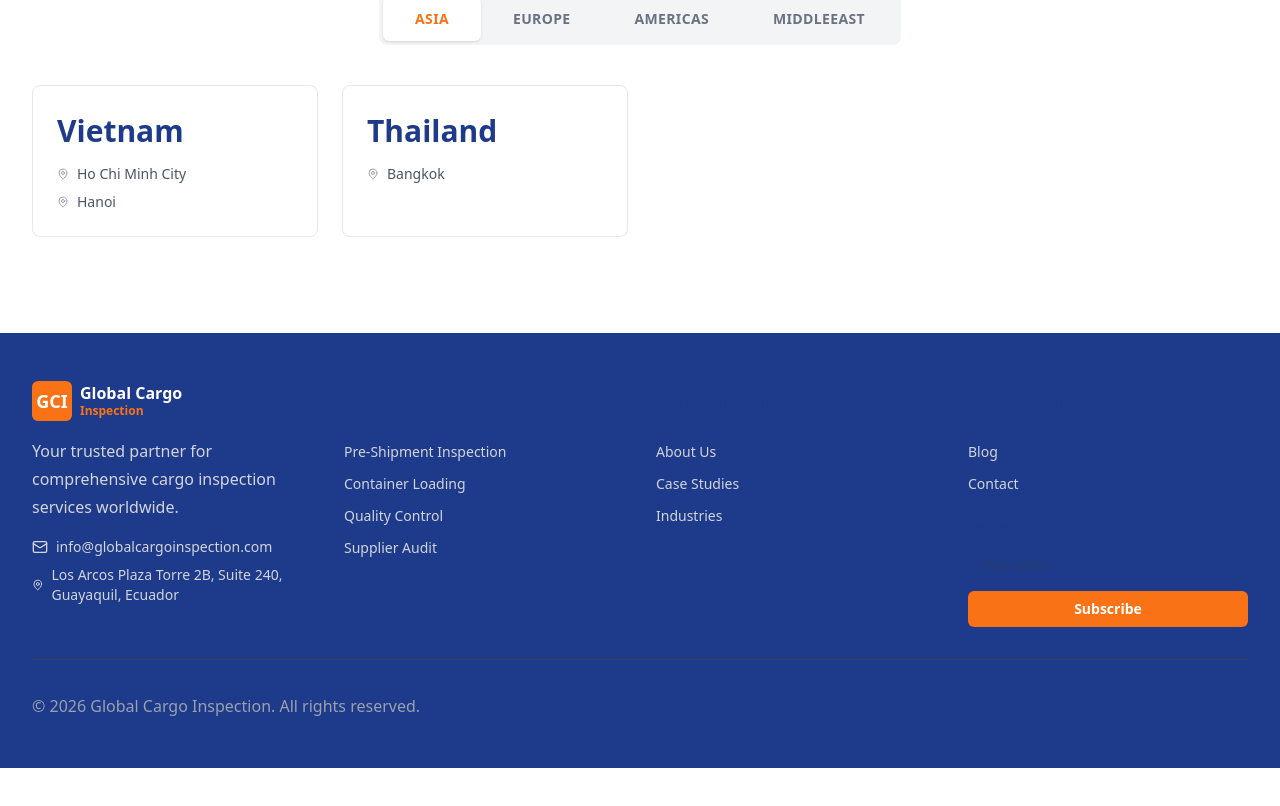
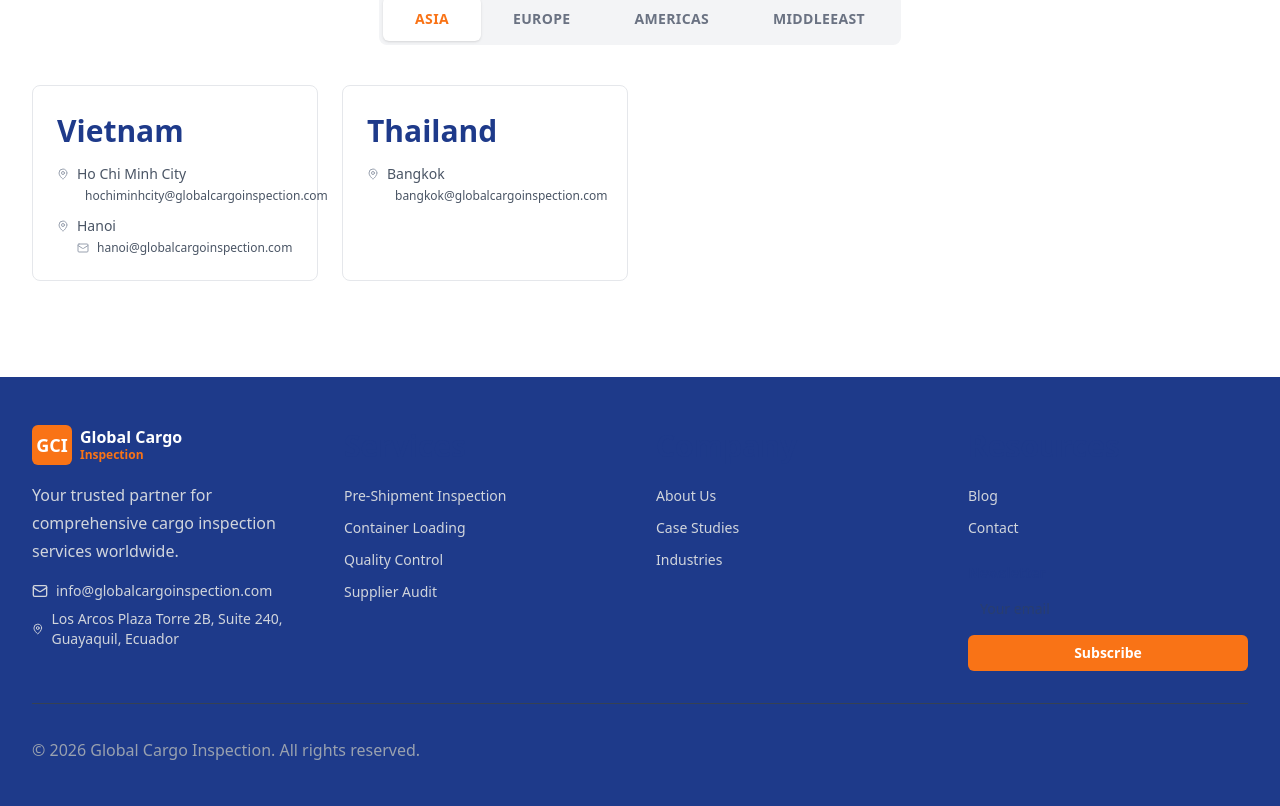
Before and after one commit to Markcarrod/global-cargo-inspection, a Next.js app: page /contact in a window 1280 px wide. Shown: the part 1377-2183 px from the top of the page. Before the commit the page ends 2145 px from the top, so only its background shows below. Built offline with nearby package versions, Linux system fonts and the light colour scheme.

Commit message:
Update contact page with city-specific emails

```diff
--- a/app/contact/page.tsx
+++ b/app/contact/page.tsx
@@ -15,13 +15,40 @@
 
 const offices = {
     asia: [
-        { country: 'Vietnam', cities: ['Ho Chi Minh City', 'Hanoi'] },
-        { country: 'Thailand', cities: ['Bangkok'] },
+        {
+            country: 'Vietnam',
+            cities: [
+                { name: 'Ho Chi Minh City', email: 'hochiminhcity@globalcargoinspection.com' },
+                { name: 'Hanoi', email: 'hanoi@globalcargoinspection.com' }
+            ]
+        },
+        {
+            country: 'Thailand',
+            cities: [
+                { name: 'Bangkok', email: 'bangkok@globalcargoinspection.com' }
+            ]
+        },
     ],
     europe: [
-        { country: 'Belgium', cities: ['Antwerp'] },
-        { country: 'Germany', cities: ['Hamburg'] },
-        { country: 'Turkey', cities: ['Istanbul', 'Izmir'] },
+        {
+            country: 'Belgium',
+            cities: [
+                { name: 'Antwerp', email: 'antwerp@globalcargoinspection.com' }
+            ]
+        },
+        {
+            country: 'Germany',
+            cities: [
+                { name: 'Hamburg', email: 'hamburg@globalcargoinspection.com' }
+            ]
+        },
+        {
+            country: 'Turkey',
+            cities: [
+                { name: 'Istanbul', email: 'istanbul@globalcargoinspection.com' },
+                { name: 'Izmir', email: 'izmir@globalcargoinspection.com' }
+            ]
+        },
     ],
     americas: [
         {
@@ -42,12 +69,34 @@
             email: 'nicaragua@globalcargoinspection.com',
             phone: '+505 8167 1948'
         },
-        { country: 'USA (North America Office)', cities: ['Los Angeles', 'New York'] },
-        { country: 'Mexico', cities: ['Mexico City'] },
-        { country: 'Brazil', cities: ['Sao Paulo'] },
+        {
+            country: 'USA (North America Office)',
+            cities: [
+                { name: 'Los Angeles', email: 'losangeles@globalcargoinspection.com' },
+                { name: 'New York', email: 'newyork@globalcargoinspection.com' }
+            ]
+        },
+        {
+            country: 'Mexico',
+            cities: [
+                { name: 'Mexico City', email: 'mexicocity@globalcargoinspection.com' }
+            ]
+        },
+        {
+            country: 'Brazil',
+            cities: [
+                { name: 'Sao Paulo', email: 'saopaulo@globalcargoinspection.com' }
+            ]
+        },
     ],
     middleEast: [
-        { country: 'Saudi Arabia', cities: ['Riyadh', 'Jeddah'] },
+        {
+            country: 'Saudi Arabia',
+            cities: [
+                { name: 'Riyadh', email: 'riyadh@globalcargoinspection.com' },
+                { name: 'Jeddah', email: 'jeddah@globalcargoinspection.com' }
+            ]
+        },
     ]
 };
 
@@ -217,11 +266,19 @@
                                         {item.email}
                                     </div>
                                 )}
-                                <ul className="space-y-2">
-                                    {item.cities && item.cities.map((city: string, idx: number) => (
-                                        <li key={idx} className="flex items-center text-gray-600 text-sm">
-                                            <MapPin className="w-3 h-3 mr-2 text-gray-400" />
-                                            {city}
+                                <ul className="space-y-3">
+                                    {item.cities && item.cities.map((city: any, idx: number) => (
+                                        <li key={idx} className="flex flex-col">
+                                            <div className="flex items-center text-gray-600 text-sm">
+                                                <MapPin className="w-3 h-3 mr-2 text-gray-400" />
+                                                {typeof city === 'string' ? city : city.name}
+                                            </div>
+                                            {typeof city !== 'string' && city.email && (
+                                                <div className="flex items-center text-gray-600 text-xs ml-5 mt-1">
+                                                    <Mail className="w-3 h-3 mr-2 text-gray-400" />
+                                                    {city.email}
+                                                </div>
+                                            )}
                                         </li>
                                     ))}
                                 </ul>
```
